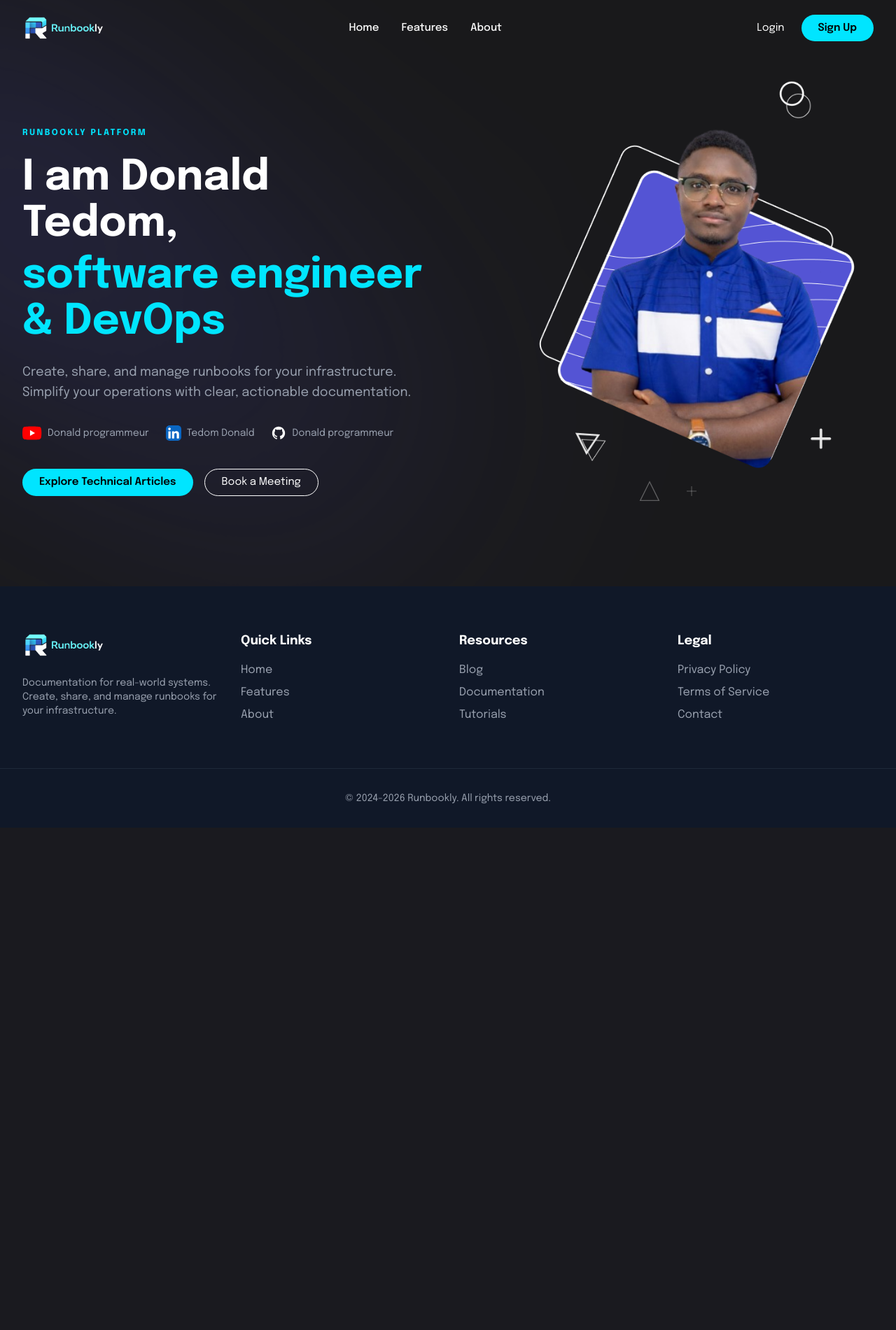
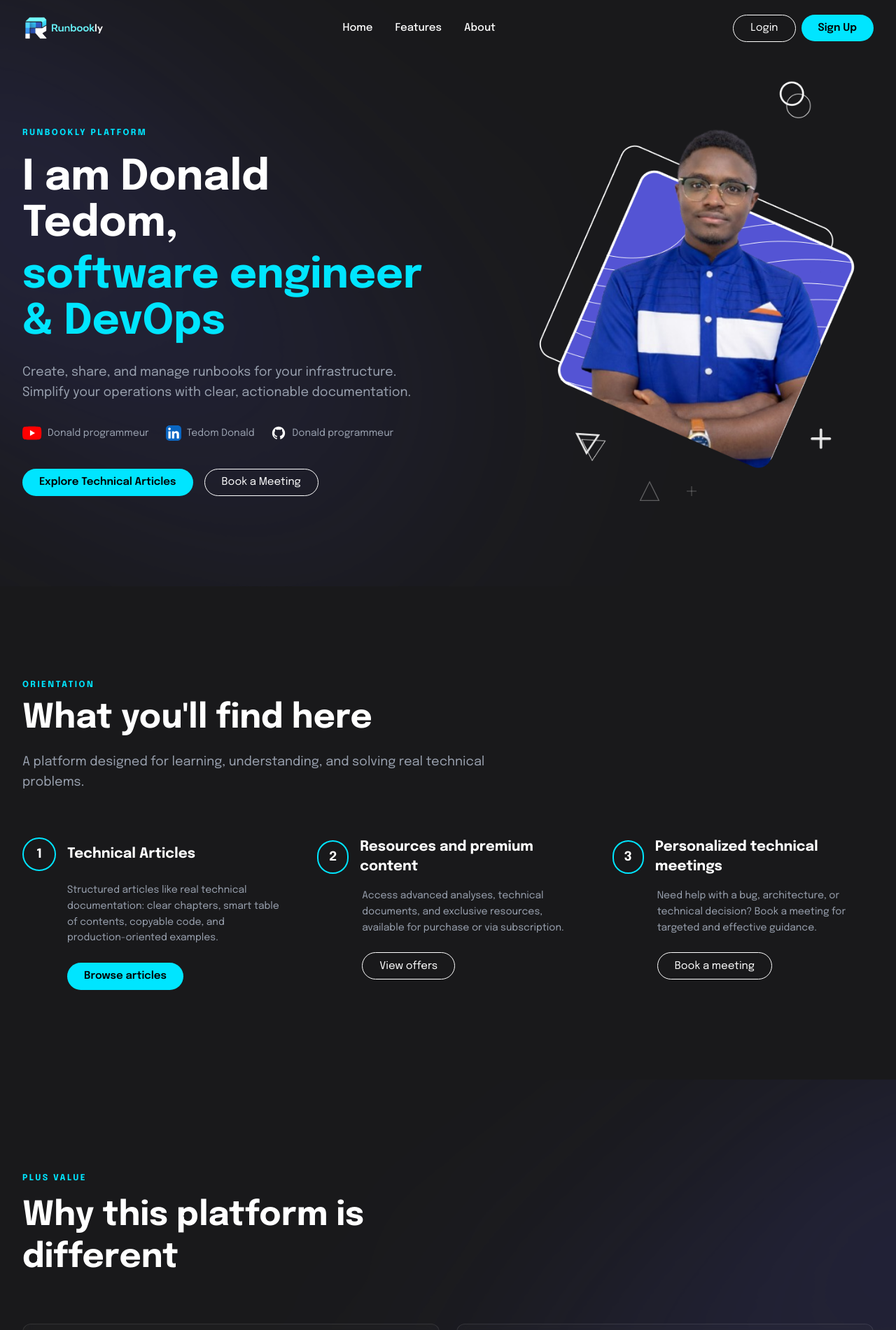
Before and after one commit to donaldte/tech-articles, a Django app: page /en/ in a window 1280 px wide. Shown: the top 1901 px of the page at 70% size. Before the commit the page ends 1149 px from the top, so only its background shows below. Run offline with Django 5.2, Linux system fonts and the light colour scheme; parts of the project's set-up code (start-up, migrations or seed data) failed here and were passed over.

Commit message:
feat(home): Add orientation and features sections

```diff
--- a/tech_articles/templates/tech-articles/home/includes/_nav.html
+++ b/tech_articles/templates/tech-articles/home/includes/_nav.html
@@ -26,7 +26,7 @@
           </a>
         {% else %}
           <div class="hidden sm:flex items-center gap-2">
-            <a href="{% url 'account_login' %}" class="btn-link">{% trans "Login" %}</a>
+            <a href="{% url 'account_login' %}" class="btn-secondary">{% trans "Login" %}</a>
             <a href="{% url 'account_signup' %}" class="btn-primary">{% trans "Sign Up" %}</a>
           </div>
         {% endif %}
@@ -63,7 +63,7 @@
 
         {% if not user.is_authenticated %}
           <div class="flex gap-2 mt-4 px-4 pt-4 border-t border-white/10">
-            <a href="{% url 'account_login' %}" class="btn-link flex-1 text-center">{% trans "Login" %}</a>
+            <a href="{% url 'account_login' %}" class="btn-secondary flex-1 text-center">{% trans "Login" %}</a>
             <a href="{% url 'account_signup' %}" class="btn-primary flex-1 text-center">{% trans "Sign Up" %}</a>
           </div>
         {% endif %}
--- /dev/null
+++ b/tech_articles/templates/tech-articles/home/includes/sections/_features.html
@@ -0,0 +1,141 @@
+{% load static %}
+{% load i18n %}
+
+<section id="features" class="relative py-24 lg:py-32 bg-background overflow-hidden">
+  <!-- Background decorative element (mirrored from hero - positioned right) -->
+  <div
+    class="absolute pointer-events-none rounded-[999px] bg-runbookly-gradient blur-[150px]
+           w-[30vw] h-[130vh]
+           -top-[20vh] -right-[5vw] rotate-[54.37deg]"
+    aria-hidden="true"
+  ></div>
+  <div class="relative container-main">
+    <!-- Section Header -->
+    <div class="max-w-2xl mb-16">
+      <!-- Label -->
+      <span class="inline-block text-primary text-xs font-bold uppercase tracking-[0.2em] mb-4">
+        {% trans "PLUS VALUE" %}
+      </span>
+
+      <!-- Title -->
+      <h2 class="text-3xl sm:text-4xl lg:text-5xl font-bold text-white mb-6 leading-tight">
+        {% trans "Why this platform is different" %}
+      </h2>
+    </div>
+
+    <!-- Four Feature Cards Grid -->
+    <div class="grid md:grid-cols-2 gap-6">
+
+      <!-- Card 1: Written like real documentation -->
+      <div class="feature-card group">
+        <!-- Icon -->
+        <div class="feature-card-icon">
+          <!-- Document icon -->
+          <svg width="24" height="24" viewBox="0 0 24 24" fill="none" xmlns="http://www.w3.org/2000/svg">
+            <path
+              d="M14 2H6C5.46957 2 4.96086 2.21071 4.58579 2.58579C4.21071 2.96086 4 3.46957 4 4V20C4 20.5304 4.21071 21.0391 4.58579 21.4142C4.96086 21.7893 5.46957 22 6 22H18C18.5304 22 19.0391 21.7893 19.4142 21.4142C19.7893 21.0391 20 20.5304 20 20V8L14 2Z"
+              stroke="currentColor" stroke-width="2" stroke-linecap="round" stroke-linejoin="round"></path>
+            <polyline points="14,2 14,8 20,8" stroke="currentColor" stroke-width="2" stroke-linecap="round"
+                      stroke-linejoin="round"></polyline>
+            <line x1="16" y1="13" x2="8" y2="13" stroke="currentColor" stroke-width="2" stroke-linecap="round"
+                  stroke-linejoin="round"></line>
+            <line x1="16" y1="17" x2="8" y2="17" stroke="currentColor" stroke-width="2" stroke-linecap="round"
+                  stroke-linejoin="round"></line>
+          </svg>
+        </div>
+
+        <!-- Content -->
+        <div>
+          <h3 class="text-lg font-bold text-white mb-3">
+            {% trans "Written like real documentation" %}
+          </h3>
+          <p class="text-gray-400 text-sm leading-relaxed">
+            {% trans "Articles structured in chapters, smart table of contents, smooth navigation, and reading resume. Designed to be consulted, not just skimmed." %}
+          </p>
+        </div>
+      </div>
+
+      <!-- Card 2: Real-world problem oriented -->
+      <div class="feature-card group">
+        <!-- Icon -->
+        <div class="feature-card-icon feature-card-icon-accent">
+          <!-- Target/Arrow icon -->
+          <svg width="24" height="24" viewBox="0 0 24 24" fill="none" xmlns="http://www.w3.org/2000/svg">
+            <path d="M22 2L11 13" stroke="currentColor" stroke-width="2" stroke-linecap="round"
+                  stroke-linejoin="round"></path>
+            <path d="M22 2L15 22L11 13L2 9L22 2Z" stroke="currentColor" stroke-width="2" stroke-linecap="round"
+                  stroke-linejoin="round"></path>
+          </svg>
+        </div>
+
+        <!-- Content -->
+        <div>
+          <h3 class="text-lg font-bold text-white mb-3">
+            {% trans "Real-world problem oriented" %}
+          </h3>
+          <p class="text-gray-400 text-sm leading-relaxed">
+            {% trans "Every topic is treated with concrete cases, exploitable code, and justified technical decisions, like in a professional environment." %}
+          </p>
+        </div>
+      </div>
+
+      <!-- Card 3: No throwaway content -->
+      <div class="feature-card group">
+        <!-- Icon -->
+        <div class="feature-card-icon">
+          <!-- Refresh/Cycle icon -->
+          <svg width="24" height="24" viewBox="0 0 24 24" fill="none" xmlns="http://www.w3.org/2000/svg">
+            <path d="M23 4V10H17" stroke="currentColor" stroke-width="2" stroke-linecap="round"
+                  stroke-linejoin="round"></path>
+            <path d="M1 20V14H7" stroke="currentColor" stroke-width="2" stroke-linecap="round"
+                  stroke-linejoin="round"></path>
+            <path
+              d="M3.51 9C4.01717 7.56678 4.87913 6.2854 6.01547 5.27542C7.1518 4.26543 8.52547 3.55976 10.0083 3.22426C11.4911 2.88875 13.0348 2.93434 14.4952 3.35677C15.9556 3.77921 17.2853 4.56471 18.36 5.64L23 10M1 14L5.64 18.36C6.71475 19.4353 8.04437 20.2208 9.50481 20.6432C10.9652 21.0657 12.5089 21.1112 13.9917 20.7757C15.4745 20.4402 16.8482 19.7346 17.9845 18.7246C19.1209 17.7146 19.9828 16.4332 20.49 15"
+              stroke="currentColor" stroke-width="2" stroke-linecap="round" stroke-linejoin="round"></path>
+          </svg>
+        </div>
+
+        <!-- Content -->
+        <div>
+          <h3 class="text-lg font-bold text-white mb-3">
+            {% trans "No throwaway content" %}
+          </h3>
+          <p class="text-gray-400 text-sm leading-relaxed">
+            {% trans "Articles are maintained, updated, and designed to stay relevant over time, unlike ephemeral tutorials." %}
+          </p>
+        </div>
+      </div>
+
+      <!-- Card 4: Content + Support -->
+      <div class="feature-card group">
+        <!-- Icon -->
+        <div class="feature-card-icon feature-card-icon-accent">
+          <!-- Users/Support icon -->
+          <svg width="24" height="24" viewBox="0 0 24 24" fill="none" xmlns="http://www.w3.org/2000/svg">
+            <path
+              d="M17 21V19C17 17.9391 16.5786 16.9217 15.8284 16.1716C15.0783 15.4214 14.0609 15 13 15H5C3.93913 15 2.92172 15.4214 2.17157 16.1716C1.42143 16.9217 1 17.9391 1 19V21"
+              stroke="currentColor" stroke-width="2" stroke-linecap="round" stroke-linejoin="round"></path>
+            <circle cx="9" cy="7" r="4" stroke="currentColor" stroke-width="2" stroke-linecap="round"
+                    stroke-linejoin="round"></circle>
+            <path d="M23 21V19C22.9993 18.1137 22.7044 17.2528 22.1614 16.5523C21.6184 15.8519 20.8581 15.3516 20 15.13"
+                  stroke="currentColor" stroke-width="2" stroke-linecap="round" stroke-linejoin="round"></path>
+            <path
+              d="M16 3.13C16.8604 3.35031 17.623 3.85071 18.1676 4.55232C18.7122 5.25392 19.0078 6.11683 19.0078 7.005C19.0078 7.89318 18.7122 8.75608 18.1676 9.45769C17.623 10.1593 16.8604 10.6597 16 10.88"
+              stroke="currentColor" stroke-width="2" stroke-linecap="round" stroke-linejoin="round"></path>
+          </svg>
+        </div>
+
+        <!-- Content -->
+        <div>
+          <h3 class="text-lg font-bold text-white mb-3">
+            {% trans "Content + Support" %}
+          </h3>
+          <p class="text-gray-400 text-sm leading-relaxed">
+            {% trans "When documentation isn't enough, you can book a meeting to go further on your own context." %}
+          </p>
+        </div>
+      </div>
+
+    </div>
+  </div>
+</section>
--- /dev/null
+++ b/tech_articles/templates/tech-articles/home/includes/sections/_orientation.html
@@ -0,0 +1,104 @@
+{% load static %}
+{% load i18n %}
+
+<section id="orientation" class="relative py-24 lg:py-32 bg-background overflow-hidden">
+  <div class="relative container-main">
+    <!-- Section Header -->
+    <div class="max-w-2xl mb-16">
+      <!-- Label -->
+      <span class="inline-block text-primary text-xs font-bold uppercase tracking-[0.2em] mb-4">
+        {% trans "ORIENTATION" %}
+      </span>
+
+      <!-- Title -->
+      <h2 class="text-3xl sm:text-4xl lg:text-5xl font-bold text-white mb-6">
+        {% trans "What you'll find here" %}
+      </h2>
+
+      <!-- Description -->
+      <p class="text-gray-400 text-base sm:text-lg leading-relaxed">
+        {% trans "A platform designed for learning, understanding, and solving real technical problems." %}
+      </p>
+    </div>
+
+    <!-- Three Cards Grid -->
+    <div class="grid md:grid-cols-3 gap-8 lg:gap-12">
+
+      <!-- Card 1: Technical Articles -->
+      <div class="group">
+        <!-- Number Badge -->
+        <div class="flex items-center gap-4 mb-4">
+          <div class="w-12 h-12 rounded-full border-2 border-primary flex items-center justify-center">
+            <span class="text-white font-bold text-lg">1</span>
+          </div>
+          <h3 class="text-xl font-bold text-white">
+            {% trans "Technical Articles" %}
+          </h3>
+        </div>
+
+        <!-- Description -->
+        <p class="text-gray-400 text-sm leading-relaxed mb-6 pl-16">
+          {% trans "Structured articles like real technical documentation: clear chapters, smart table of contents, copyable code, and production-oriented examples." %}
+        </p>
+
+        <!-- CTA Button -->
+        <div class="pl-16">
+          <a href="#" class="btn-primary">
+            {% trans "Browse articles" %}
+          </a>
+        </div>
+      </div>
+
+      <!-- Card 2: Resources and Premium Content -->
+      <div class="group">
+        <!-- Number Badge -->
+        <div class="flex items-center gap-4 mb-4">
+          <div class="w-12 h-12 rounded-full border-2 border-primary flex items-center justify-center">
+            <span class="text-white font-bold text-lg">2</span>
+          </div>
+          <h3 class="text-xl font-bold text-white">
+            {% trans "Resources and premium content" %}
+          </h3>
+        </div>
+
+        <!-- Description -->
+        <p class="text-gray-400 text-sm leading-relaxed mb-6 pl-16">
+          {% trans "Access advanced analyses, technical documents, and exclusive resources, available for purchase or via subscription." %}
+        </p>
+
+        <!-- CTA Button -->
+        <div class="pl-16">
+          <a href="#" class="btn-secondary">
+            {% trans "View offers" %}
+          </a>
+        </div>
+      </div>
+
+      <!-- Card 3: Personalized Technical Meetings -->
+      <div class="group">
+        <!-- Number Badge -->
+        <div class="flex items-center gap-4 mb-4">
+          <div class="w-12 h-12 rounded-full border-2 border-primary flex items-center justify-center">
+            <span class="text-white font-bold text-lg">3</span>
+          </div>
+          <h3 class="text-xl font-bold text-white">
+            {% trans "Personalized technical meetings" %}
+          </h3>
+        </div>
+
+        <!-- Description -->
+        <p class="text-gray-400 text-sm leading-relaxed mb-6 pl-16">
+          {% trans "Need help with a bug, architecture, or technical decision? Book a meeting for targeted and effective guidance." %}
+        </p>
+
+        <!-- CTA Button -->
+        <div class="pl-16">
+          <a href="#" class="btn-secondary">
+            {% trans "Book a meeting" %}
+          </a>
+        </div>
+      </div>
+
+    </div>
+  </div>
+</section>
--- a/tech_articles/templates/tech-articles/home/pages/index.html
+++ b/tech_articles/templates/tech-articles/home/pages/index.html
@@ -6,4 +6,10 @@
 {% block content %}
   {# Hero Section #}
   {% include "tech-articles/home/includes/sections/_hero.html" %}
+
+  {# Orientation Section - What you'll find here #}
+  {% include "tech-articles/home/includes/sections/_orientation.html" %}
+
+  {# Features Section - Why this platform is different #}
+  {% include "tech-articles/home/includes/sections/_features.html" %}
 {% endblock %}
```
Also changed, not shown: tech_articles/static/css/input.css (+13 -0 lines), design/second sections.jpg (added), tech_articles/static/css/output.css.
